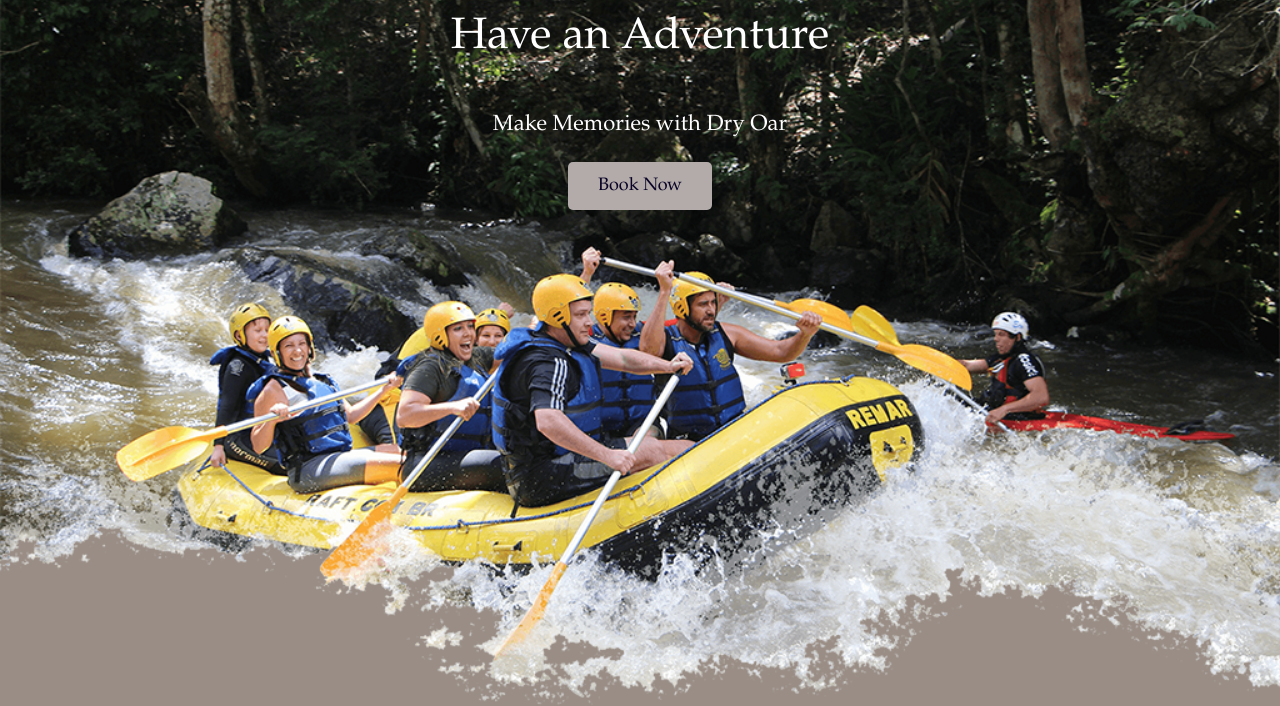
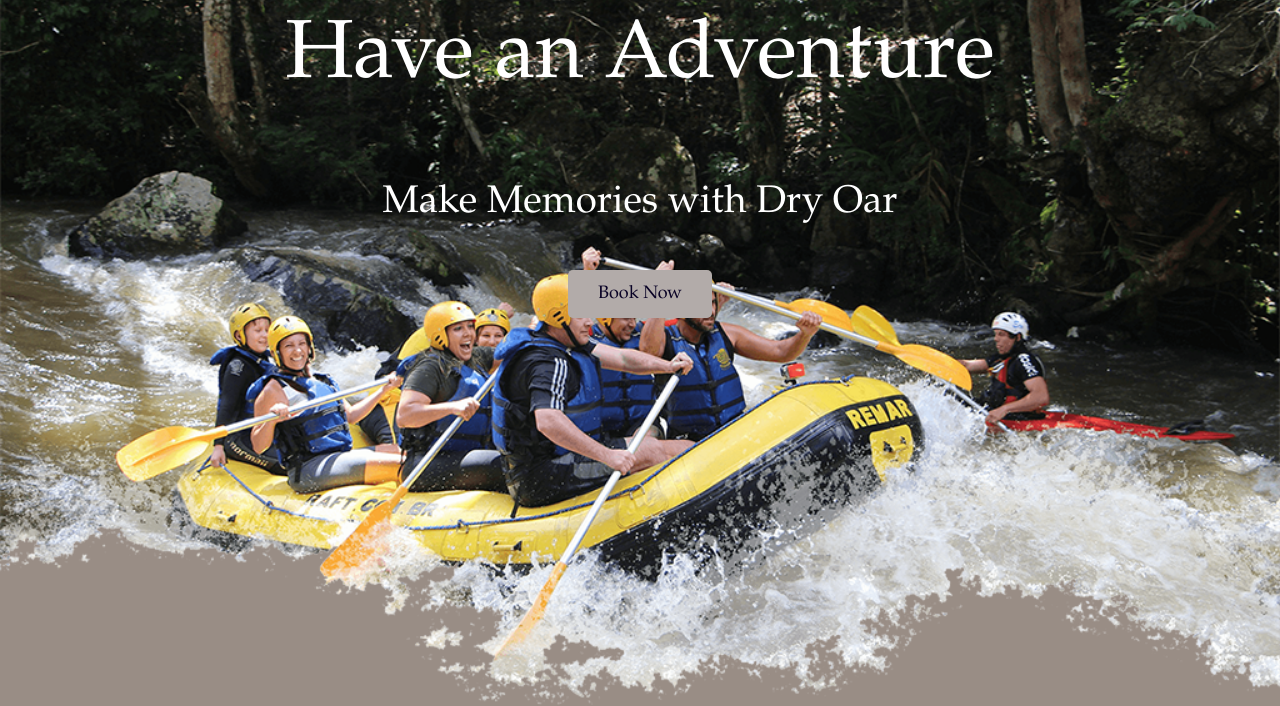
Before and after one commit to ck1816/wdd130-2, a plain HTML site: page wwr/index.html in a window 1280 px wide. Shown: the part 99-805 px from the top of the page. Drawn offline with Linux system fonts and the light colour scheme; a web font is replaced by a local one.

Commit message:
Update style.css

```diff
--- a/wwr/styles/style.css
+++ b/wwr/styles/style.css
@@ -73,8 +73,8 @@ nav a:hover {
     font-family: "Grechen Fuemen", Garamond, serif;
     font-weight: 400;
     font-style: normal;
-    font-size: 2em;
-    padding: 5px;
+    font-size: 3.75em;
+    padding: 2px;
     margin-top: 10px;
 }
 h4 {
@@ -83,7 +83,8 @@ h4 {
     font-family: "Grechen Fuemen", Garamond, serif;
     font-weight: 400;
     font-style: normal;
-    padding: 5px;
+    font-size: 1.75em;
+    padding: 1px;
 }
 .button-box {
     text-align: center;
```
